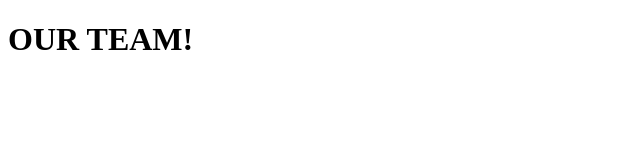
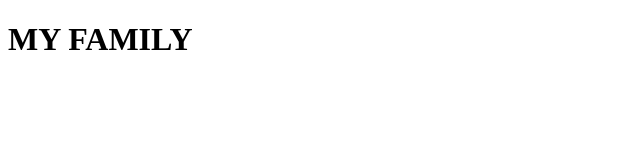
Before and after one commit to Sergii-Biletskii/card-carousel, a plain HTML site: page index.html in a window 1280 px wide. Shown: the whole page, without its empty margins (0-640 px from the left). Drawn offline with Linux system fonts and the light colour scheme.

Commit message:
my family

```diff
--- a/index.html
+++ b/index.html
@@ -5,7 +5,7 @@
     <title>Card Carousel</title>
 </head>
 <body>
-<h1 class="about-title">OUR TEAM!</h1>
+<h1 class="about-title">MY FAMILY</h1>
 
 
 
```
